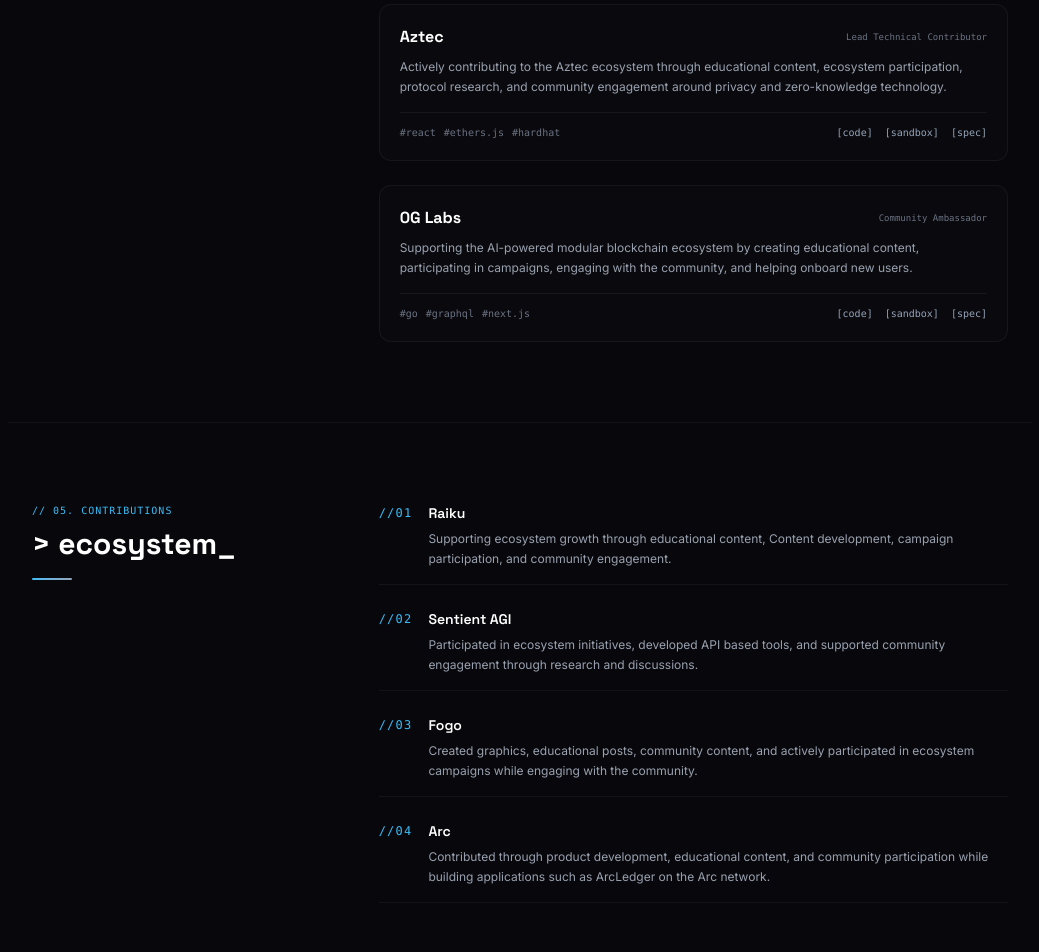
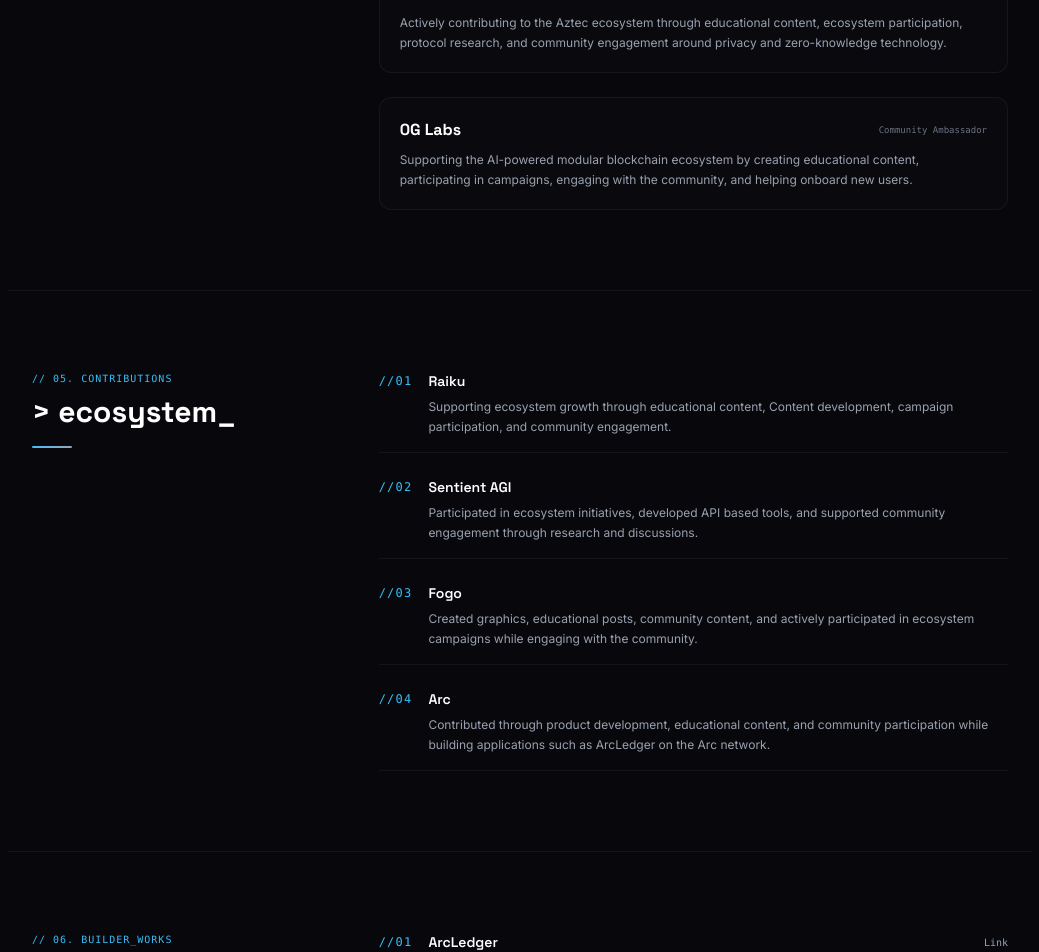
Before and after one commit to shhuubbhh/web3-Portfolio, a React (Vite) app: page / in a window 1280 px wide. Shown: the part 1800-2752 px from the top of the page, without its empty margins (120-1159 px from the left). Built offline with nearby package versions, Linux system fonts and the light colour scheme.

Commit message:
update and clean up project types, navbar labels, and builder work links

```diff
--- a/src/components/Navbar.tsx
+++ b/src/components/Navbar.tsx
@@ -25,12 +25,12 @@
   const navItems = [
     { id: 'home', label: 'Home', icon: <Home size={18} /> },
     { id: 'about', label: 'About', icon: <User size={18} /> },
-    { id: 'projects', label: 'Projects', icon: <FolderGit2 size={18} /> },
-    { id: 'content', label: 'Contributions', icon: <BookOpen size={18} /> },
-    { id: 'achievements', label: 'Works', icon: <Trophy size={18} /> },
-    { id: 'skills', label: 'Stack', icon: <Cpu size={18} /> },
-    { id: 'testimonials', label: 'Reviews', icon: <MessageSquare size={18} /> },
-    { id: 'contact', label: 'Connect', icon: <Send size={18} /> },
+    { id: 'projects', label: 'Ambassador', icon: <FolderGit2 size={18} /> },
+    { id: 'content', label: 'Ecosystem', icon: <BookOpen size={18} /> },
+    { id: 'achievements', label: 'Builder Works', icon: <Trophy size={18} /> },
+    { id: 'skills', label: 'Skills', icon: <Cpu size={18} /> },
+    { id: 'testimonials', label: 'Testimonials', icon: <MessageSquare size={18} /> },
+    { id: 'contact', label: 'Contact', icon: <Send size={18} /> },
   ];
 
   useEffect(() => {
@@ -75,11 +75,10 @@
     <>
       {/* Sticky Top Utility Header */}
       <header
-        className={`fixed top-0 left-0 right-0 z-40 transition-all duration-300 ${
-          isScrolled
+        className={`fixed top-0 left-0 right-0 z-40 transition-all duration-300 ${isScrolled
             ? 'bg-[#08080c]/60 backdrop-blur-md border-b border-white/5 py-3 shadow-lg shadow-black/10'
             : 'bg-transparent py-5'
-        }`}
+          }`}
       >
         <div className="max-w-7xl mx-auto px-6 flex items-center justify-between">
           {/* Brand Logo / Tag (Top Left) */}
@@ -144,9 +143,8 @@
                 {/* Nav Button */}
                 <button
                   onClick={() => scrollTo(item.id)}
-                  className={`relative p-2.5 rounded-xl transition-all duration-200 cursor-pointer ${
-                    isActive ? 'text-brand-purple' : 'text-gray-400 hover:text-white'
-                  }`}
+                  className={`relative p-2.5 rounded-xl transition-all duration-200 cursor-pointer ${isActive ? 'text-brand-purple' : 'text-gray-400 hover:text-white'
+                    }`}
                 >
                   {/* Sliding capsule indicator background */}
                   {isActive && (
@@ -199,9 +197,8 @@
                 {/* Nav Button */}
                 <button
                   onClick={() => scrollTo(item.id)}
-                  className={`relative p-2.5 rounded-xl transition-all duration-200 cursor-pointer ${
-                    isActive ? 'text-brand-purple' : 'text-gray-400 hover:text-white'
-                  }`}
+                  className={`relative p-2.5 rounded-xl transition-all duration-200 cursor-pointer ${isActive ? 'text-brand-purple' : 'text-gray-400 hover:text-white'
+                    }`}
                 >
                   {/* Sliding capsule indicator background */}
                   {isActive && (
--- a/src/components/Projects.tsx
+++ b/src/components/Projects.tsx
@@ -5,10 +5,7 @@
   title: string;
   role: string;
   description: string;
-  tech: string[];
-  githubUrl: string;
-  demoUrl: string;
-  caseStudyUrl: string;
+
 }
 
 const projectsData: Project[] = [
@@ -16,28 +13,18 @@
     title: 'MidNight Network',
     role: 'Community Ambassador',
     description: 'Helping expand the Midnight ecosystem by engaging with the community, sharing educational content, participating in campaigns, and supporting ecosystem initiatives focused on privacy-preserving blockchain technology.',
-    tech: ['Rust', 'Solidity', 'Web3.js'],
-    githubUrl: 'https://github.com/shhuubbhh',
-    demoUrl: 'https://github.com/shhuubbhh',
-    caseStudyUrl: 'https://github.com/shhuubbhh'
   },
   {
     title: 'Aztec',
     role: 'Lead Technical Contributor',
     description: 'Actively contributing to the Aztec ecosystem through educational content, ecosystem participation, protocol research, and community engagement around privacy and zero-knowledge technology.',
-    tech: ['React', 'Ethers.js', 'Hardhat'],
-    githubUrl: 'https://github.com/shhuubbhh',
-    demoUrl: 'https://github.com/shhuubbhh',
-    caseStudyUrl: 'https://github.com/shhuubbhh'
+
   },
   {
     title: '0G Labs',
     role: 'Community Ambassador',
     description: 'Supporting the AI-powered modular blockchain ecosystem by creating educational content, participating in campaigns, engaging with the community, and helping onboard new users.',
-    tech: ['Go', 'GraphQL', 'Next.js'],
-    githubUrl: 'https://github.com/shhuubbhh',
-    demoUrl: 'https://github.com/shhuubbhh',
-    caseStudyUrl: 'https://github.com/shhuubbhh'
+
   }
 ];
 
@@ -75,29 +62,7 @@
                   <h3 className="font-display font-bold text-base text-white">{proj.title}</h3>
                   <span className="font-mono text-[9px] text-gray-500">{proj.role}</span>
                 </div>
-                <p className="text-gray-400 text-xs leading-relaxed mb-4">{proj.description}</p>
-              </div>
-
-              <div className="flex items-center justify-between pt-3 border-t border-white/5 font-mono text-[10px]">
-                {/* Tech Badges */}
-                <div className="flex gap-2">
-                  {proj.tech.map((t) => (
-                    <span key={t} className="text-gray-500">#{t.toLowerCase()}</span>
-                  ))}
-                </div>
-
-                {/* Direct Action triggers */}
-                <div className="flex gap-3 text-brand-blue">
-                  <a href={proj.githubUrl} target="_blank" rel="noreferrer" className="hover:text-white transition-colors">
-                    [code]
-                  </a>
-                  <a href={proj.demoUrl} target="_blank" rel="noreferrer" className="hover:text-white transition-colors">
-                    [sandbox]
-                  </a>
-                  <a href={proj.caseStudyUrl} target="_blank" rel="noreferrer" className="hover:text-white transition-colors">
-                    [spec]
-                  </a>
-                </div>
+                <p className="text-gray-400 text-xs leading-relaxed">{proj.description}</p>
               </div>
             </motion.div>
           ))}
--- a/src/components/StatsAchievements.tsx
+++ b/src/components/StatsAchievements.tsx
@@ -14,28 +14,28 @@
     index: '01',
     title: 'ArcLedger',
     description: 'A merchant-focused payment management platform built for the Arc ecosystem, featuring wallet authentication, customer management, transaction tracking, and modern Web3 UX.',
-    linkText: 'github_',
+    linkText: 'Link',
     url: 'https://arc-ledger.pages.dev/'
   },
   {
     index: '02',
     title: 'Mohalla',
     description: 'A platform designed to connect people within local communities, making it easier to discover nearby events, businesses, and neighborhood discussions through a simple and scalable interface.',
-    linkText: 'github_',
+    linkText: 'Link',
     url: 'https://mohalla2.vercel.app/'
   },
   {
     index: '03',
     title: 'PolyScope',
     description: 'A dashboard concept for tracking prediction markets, on-chain activity, and track all the diffferent criteria of a user based on the activity on Polymarket.',
-    linkText: 'github_',
+    linkText: 'Link',
     url: 'https://poly-score.vercel.app/'
   },
   {
     index: '04',
     title: 'Raiku Handbook',
     description: 'A easy-to-understand guide from the official docs of Raiku to help community get better understanding of how Raiku works and how to use it.',
-    linkText: 'github_',
+    linkText: 'Link',
     url: 'https://www.raikuhandbook.org/'
   }
 ];
```
